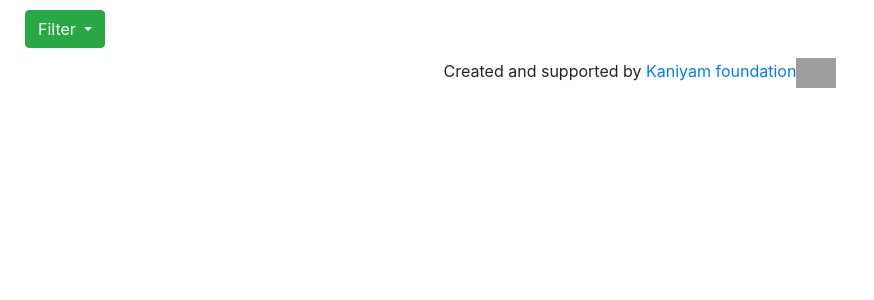
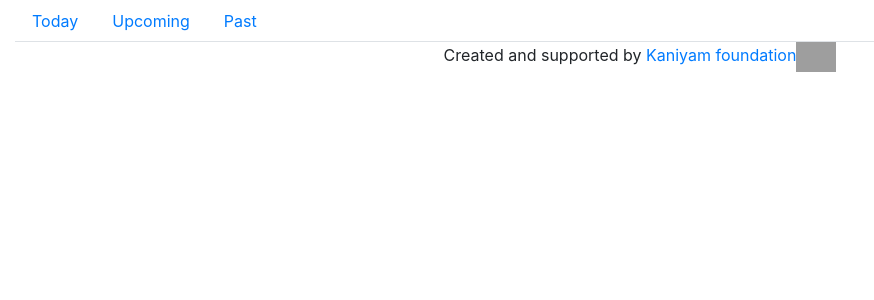
Before and after one commit to KaniyamFoundation/watch_and_practise_web_applicaton, a Django app: page / in a window 1280 px wide. Shown: the part 56-356 px from the top of the page, without its empty margins (0-874 px from the left). Run offline with Django 3.2, Linux system fonts and the light colour scheme; data that the repository does not hold is empty; some libraries are stand-ins or nearby versions; grey boxes are pictures that could not be loaded.

Commit message:
home page tabs

```diff
--- a/streamapp/templates/home.html
+++ b/streamapp/templates/home.html
@@ -10,22 +10,17 @@
 
 {% block content %}
 <div class="container-fluid">
-    <div class="btn-group" style="padding:10px">
-      <button type="button" class="btn btn-success dropdown-toggle" id ="filter-button" data-toggle="dropdown" aria-haspopup="true" aria-expanded="false">
-        {% if filter %}
-          {{ filter }}
-          {% else %}
-           Filter
-          {% endif %}
-      </button>
-      <div class="dropdown-menu" aria-labelledby="navbarDropdownMenuLink">
-          <a class="dropdown-item" href="?filter_by=Today">Today</a>
-          <div class="dropdown-divider"></div>
-          <a class="dropdown-item" href="?filter_by=Upcoming">Upcoming</a>
-          <div class="dropdown-divider"></div>
-          <a class="dropdown-item" href="?filter_by=Past">Past</a>
-      </div>
-    </div>
+    <ul class="nav nav-tabs" id="myTab" role="tablist">
+      <li class="nav-item">
+        <a class="nav-link {{ filter }} === 'Today'" href="?filter_by=Today" id="today-tab">Today</a>
+      </li>
+      <li class="nav-item">
+        <a class="nav-link" href="?filter_by=Upcoming" id="upcoming-tab">Upcoming</a>
+      </li>
+      <li class="nav-item">
+        <a class="nav-link {{ filter }} === 'Past'" href="?filter_by=Past" id="past-tab">Past</a>
+      </li>
+    </ul>
     <div class="card-deck">
             {% for item in events %}
                 <div class="card" style="width:400px">
@@ -54,8 +49,31 @@
     </div>
 </div>
 <script>
-    $('.dropdown-menu a').click(function(){
-        $('#filter-button').text($(this).text());
-  });
+    $(document).ready(function() {
+        var getUrlParameter = function getUrlParameter(sParam) {
+            var sPageURL = window.location.search.substring(1),
+                sURLVariables = sPageURL.split('&'),
+                sParameterName,
+                i;
+
+            for (i = 0; i < sURLVariables.length; i++) {
+                sParameterName = sURLVariables[i].split('=');
+
+                if (sParameterName[0] === sParam) {
+                    return sParameterName[1] === undefined ? true : decodeURIComponent(sParameterName[1]);
+                }
+            }
+        };
+    var filter_by = getUrlParameter('filter_by');
+    if (filter_by === 'Upcoming'){
+            $("#upcoming-tab").addClass('active');
+        }
+       if (filter_by === 'Today'){
+            $("#today-tab").addClass('active');
+        }
+        if (filter_by === 'Past'){
+            $("#past-tab").addClass('active');
+        }
+    });
 </script>
 {% endblock %}
```
